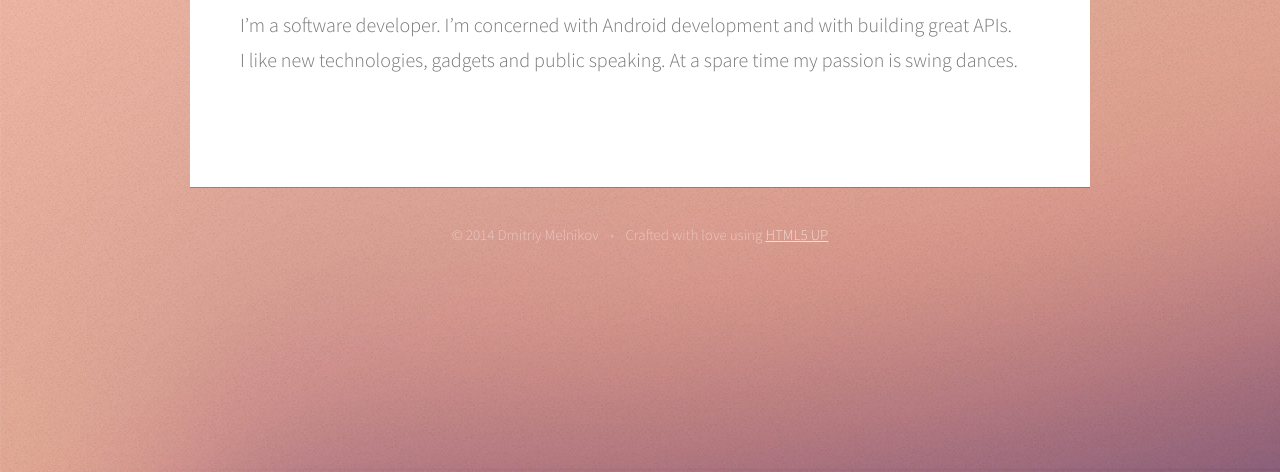
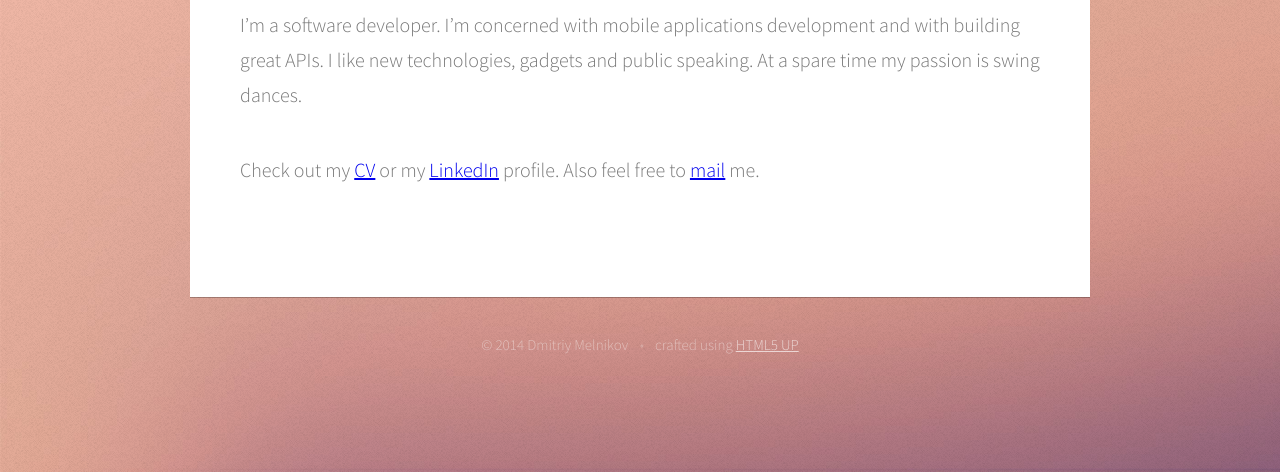
Before and after one commit to melnikovdv/mlayer, a plain HTML site: page index.html in a window 1280 px wide. Both pictures are taken after a click on the link "About". Shown: the part 328-800 px from the top of the page. Drawn offline with Linux system fonts and the light colour scheme.

Commit message:
text changed in 'about' section

```diff
--- a/index.html
+++ b/index.html
@@ -53,10 +53,16 @@
 									<h2>About</h2>
 								</header>
 								<p>
-									I’m a software developer. I’m concerned with Android development and with building great APIs. </br>I like new technologies, gadgets and public speaking. At a spare time my passion is swing dances.
+									I’m a software developer. I’m concerned with mobile applications development and with building great APIs. I like new technologies, gadgets and public speaking. At a spare time my passion is swing dances.
+								</p>
+								<p>
+									Check out my <a href="./cv/index.html">CV</a> or my <a href="https://www.linkedin.com/profile/view?id=141684871">LinkedIn</a> profile. Also feel free to <a href="mailto:melnikovdv@gmail.com">mail</a> me.
+								</p>
+								<p>
+
 								</p>
 								<section>
-
+									<h2></h2>
 								</section>
 							</article>
 
@@ -65,7 +71,7 @@
 				<!-- Footer -->
 					<div id="footer">
 						<ul class="copyright">
-							<li>&copy; 2014 Dmitriy Melnikov</li><li>Crafted with love using <a href="http://html5up.net">HTML5 UP</a></li>
+							<li>&copy; 2014 Dmitriy Melnikov</li><li>crafted using <a href="http://html5up.net">HTML5 UP</a></li>
 						</ul>
 					</div>
 
```
